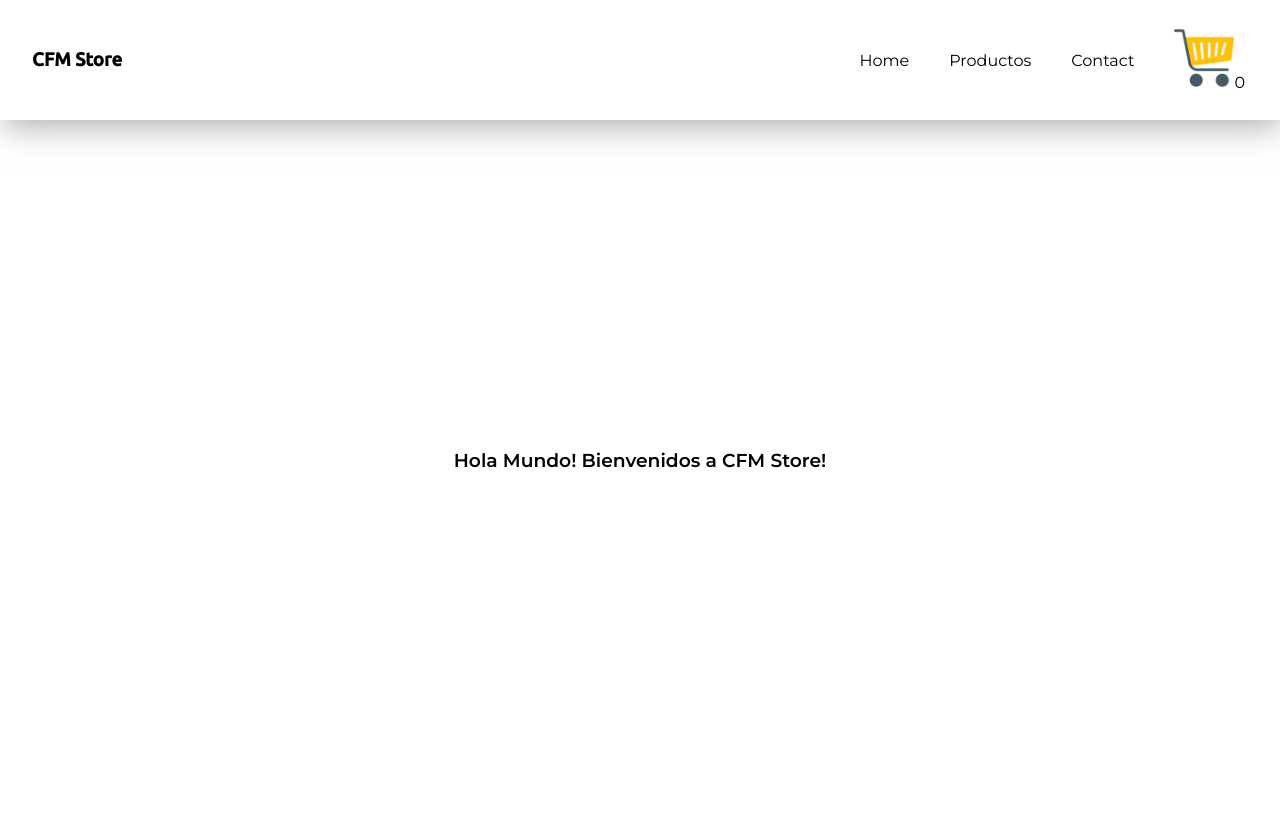
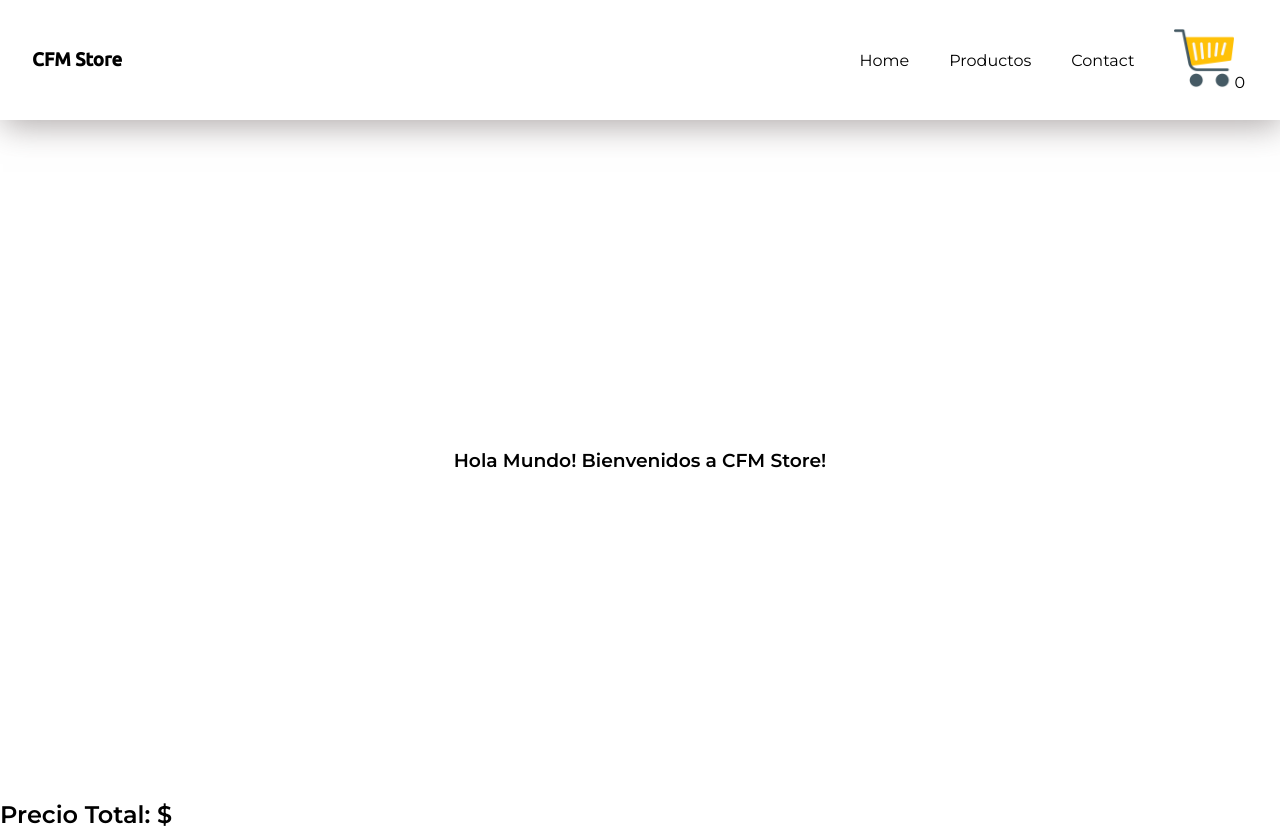
Before and after one commit to CruzFM/cfmstore-coderhouse, a React (Create React App) app: page /cart in a window 1280 px wide. Before the commit the page ends 800 px from the top, so only its background shows below. Built offline with nearby package versions, Linux system fonts and the light colour scheme.

Commit message:
Arreglado del componente Cart. Se pueden visualizar los productos agregados a cart, con sus respectivas cantidades. Falta agregar el precio. TO DO: Arreglar el precio total. Se intentó con Map y forEach, sin resultado positivo.

```diff
--- a/src/components/Cart.js
+++ b/src/components/Cart.js
@@ -5,7 +5,12 @@ import { CartContext } from "../context/CartContext"
 export default function Cart(){
 
     const {cart } = useContext(CartContext)
+
     return(
+        <>
+            <div>
+                <h2>Precio Total: $ </h2>
+            </div>
 
             <div className="itemListContainer">
                     {cart.map( (item, idx) =>{
@@ -28,10 +33,12 @@ export default function Cart(){
                                     </div> */}
                                 </div>
                             </div>
+
                         )
                     }
 
                     )}
             </div>
+        </>
     )
 }
--- a/src/components/ItemDetail.js
+++ b/src/components/ItemDetail.js
@@ -9,6 +9,7 @@ export default function ItemDetail(props){
 
     const {toCart} = useContext(CartContext)
     const [cantidad, setCantidad] = useState(0)
+    // const producto = props.product
 
     // useEffect(()=>{
     //     console.log(cantidad)
@@ -18,7 +19,7 @@ export default function ItemDetail(props){
     const onAddToCart = (cuantitiy) =>{
         setCantidad(cuantitiy)
         toCart(props.product, cuantitiy)
-        // console.log(props.product)
+        console.log(props.product)
     }
 
     return(
--- a/src/components/ItemDetailCointainer.js
+++ b/src/components/ItemDetailCointainer.js
@@ -79,7 +79,7 @@ export default function ItemDetailContainer(props){
 
     traeProductos()
     .then( (res) => {
-        setProduct(res);
+        setProduct(res.find(prod => prod.id === id ));
     })
     .catch((error) => {
         console.log(error)
```
Lines whose indentation alone changed are shown as unchanged.
